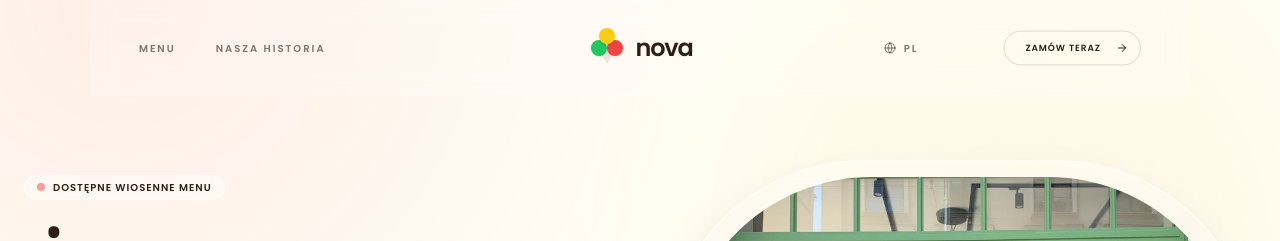
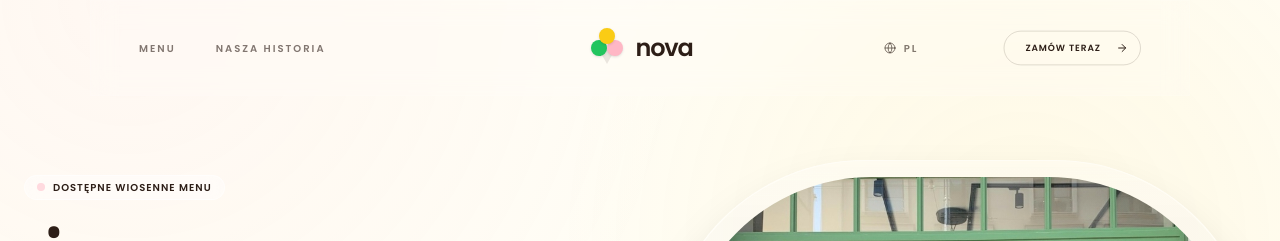
Before and after one commit to bartlomiejbialoskorski2004-crypto/nova-lodziarnia, a React (Vite) app: page / in a window 1280 px wide. Shown: the top 241 px of the page. Built offline with nearby package versions, Linux system fonts and the light colour scheme; a web font is replaced by a local one.

Commit message:
style: change all red colors to light artisan pink

```diff
--- a/src/components/ui/spotlight-card.tsx
+++ b/src/components/ui/spotlight-card.tsx
@@ -14,7 +14,7 @@ const glowColorMap = {
   blue: { base: 220, spread: 200 },
   purple: { base: 280, spread: 300 },
   green: { base: 120, spread: 200 },
-  red: { base: 0, spread: 200 },
+  red: { base: 350, spread: 200 },
   orange: { base: 30, spread: 200 },
   pink: { base: 340, spread: 350 }
 };
--- a/src/index.css
+++ b/src/index.css
@@ -7,10 +7,10 @@
 
   --color-nova-bg: #FFFDF5;
   --color-nova-text: #2D1E17;
-  --color-nova-pink: #EF4444;      /* Red */
+  --color-nova-pink: #FFB7C5;      /* Light Pink */
   --color-nova-pistachio: #22C55E; /* Green */
   --color-nova-caramel: #FACC15;   /* Yellow */
-  --color-nova-berry: #EF4444;     /* Map berry to Red */
+  --color-nova-berry: #FFB7C5;     /* Light Pink */
   --color-nova-cream: #FFFDF5;
 }
 
@@ -33,7 +33,7 @@ html {
 body {
   font-family: var(--font-sans);
   background-image:
-    radial-gradient(circle at 10% 0%, rgba(239, 68, 68, 0.08) 0%, transparent 40%),
+    radial-gradient(circle at 10% 0%, rgba(255, 183, 197, 0.08) 0%, transparent 40%),
     radial-gradient(circle at 90% 100%, rgba(34, 197, 94, 0.08) 0%, transparent 40%),
     radial-gradient(circle at 80% 30%, rgba(250, 204, 21, 0.08) 0%, transparent 40%);
   background-attachment: fixed;
@@ -83,7 +83,7 @@ h1, h2, h3, h4, h5, h6 {
   text-transform: uppercase;
   letter-spacing: 0.1em;
   color: white;
-  background: #FCA5A5; /* Light Red */
+  background: #FFE4E8; /* Light Pink */
   border-radius: 9999px;
   border: none;
   cursor: pointer;
@@ -97,19 +97,19 @@ h1, h2, h3, h4, h5, h6 {
   content: '';
   position: absolute;
   inset: 0;
-  background: linear-gradient(45deg, #FCA5A5, #EF4444);
+  background: linear-gradient(45deg, #FFE4E8, #FFB7C5);
   z-index: -1;
   transition: opacity 0.3s ease;
 }
 
 .glow-btn:hover {
   transform: translateY(-2px);
-  box-shadow: 0 10px 20px -5px rgba(239, 68, 68, 0.4), 0 0 20px 5px rgba(252, 165, 165, 0.2);
+  box-shadow: 0 10px 20px -5px rgba(255, 183, 197, 0.4), 0 0 20px 5px rgba(255, 228, 232, 0.2);
 }
 
 .glow-btn:active, .glow-btn[data-state="clicked"] {
   transform: translateY(1px) scale(0.98);
-  box-shadow: 0 5px 10px -3px rgba(239, 68, 68, 0.4);
+  box-shadow: 0 5px 10px -3px rgba(255, 183, 197, 0.4);
 }
 
 .glow-btn-overlay {
@@ -118,9 +118,9 @@ h1, h2, h3, h4, h5, h6 {
 }
 
 @keyframes glow-pulse {
-  0% { box-shadow: 0 0 0 0 rgba(252, 165, 165, 0.7); }
-  70% { box-shadow: 0 0 0 15px rgba(252, 165, 165, 0); }
-  100% { box-shadow: 0 0 0 0 rgba(252, 165, 165, 0); }
+  0% { box-shadow: 0 0 0 0 rgba(255, 228, 232, 0.7); }
+  70% { box-shadow: 0 0 0 15px rgba(255, 228, 232, 0); }
+  100% { box-shadow: 0 0 0 0 rgba(255, 228, 232, 0); }
 }
 
 .glow-btn {
@@ -199,8 +199,8 @@ h1, h2, h3, h4, h5, h6 {
   --shiny-cta-bg: #2D1E17;
   --shiny-cta-bg-subtle: #3D2E27;
   --shiny-cta-fg: #ffffff;
-  --shiny-cta-highlight: #EF4444;
-  --shiny-cta-highlight-subtle: #FCA5A5;
+  --shiny-cta-highlight: #FFB7C5;
+  --shiny-cta-highlight-subtle: #FFE4E8;
   --animation: gradient-angle linear infinite;
   --duration: 3s;
   --shadow-size: 2px;
```
